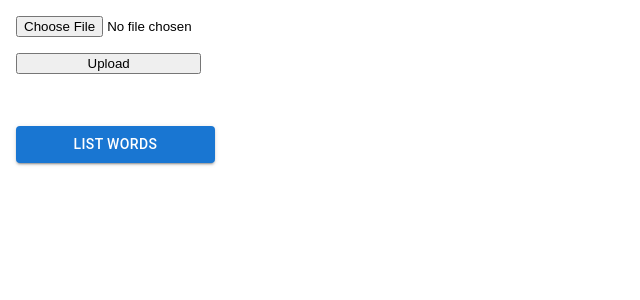
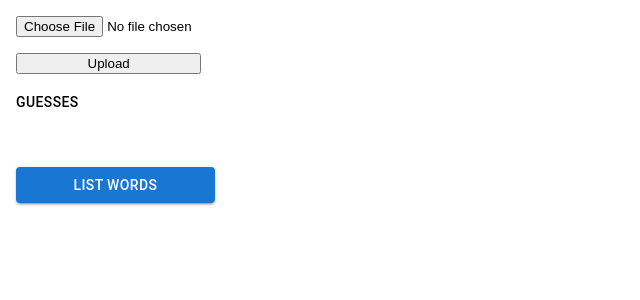
Before and after one commit to tshaffer/twordleNerdleClient, a React app: page / in a window 1280 px wide. Shown: the top 300 px of the page, without its empty margins (0-640 px from the left). Built offline with nearby package versions, Linux system fonts and the light colour scheme; the HTML template or start-up script is replaced by a standard one.

Commit message:
add Guesses label.

```diff
--- a/src/components/App.tsx
+++ b/src/components/App.tsx
@@ -24,7 +24,7 @@ import {
   getInputError,
   getGuesses,
 } from '../selectors';
-import { List, ListItem, ListItemText, ListSubheader, Paper } from '@mui/material';
+import { List, ListItem, ListItemText, ListSubheader, Paper, Typography } from '@mui/material';
 import { isNil } from 'lodash';
 
 export interface AppProps {
@@ -174,10 +174,13 @@ const App = (props: AppProps) => {
         noValidate
         autoComplete='off'
       >
-        <input type="file" name="file" onChange={handleFileChangeHandler}/>
+        <input type="file" name="file" onChange={handleFileChangeHandler} />
         <br />
         <button type="button" onClick={handleUploadFile}>Upload</button>
         <br />
+        <Typography variant="button" display="block" gutterBottom>
+          Guesses
+        </Typography>
         {guesses}
         <br />
         <br />
```
